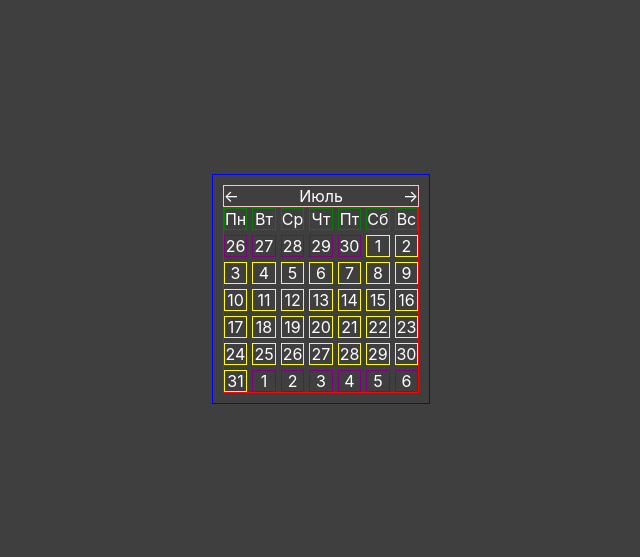
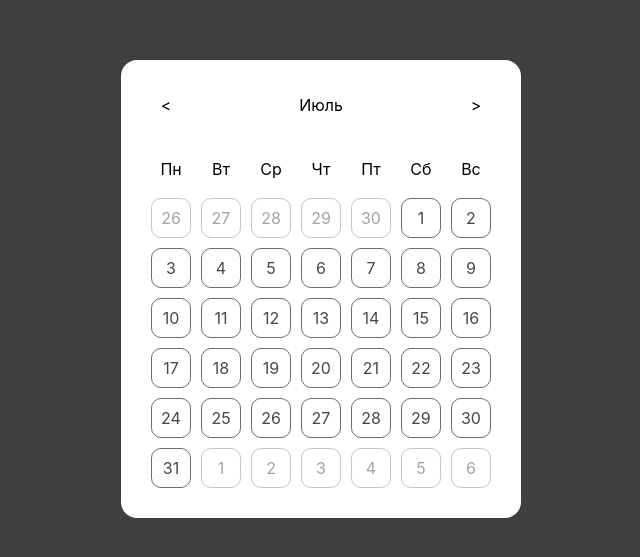
Before and after one commit to kabanooovd/custom_calendar, a React (Create React App) app: page / in a window 1280 px wide. Shown: the part 111-668 px from the top of the page, without its empty margins (319-959 px from the left). Built offline with nearby package versions, Linux system fonts and the light colour scheme.

Commit message:
styled calendar

```diff
--- a/src/Calendar/Calendar.css
+++ b/src/Calendar/Calendar.css
@@ -1,15 +1,22 @@
 /* container */
 .custom_calendar__container {
-    border: 1px solid blue;
-    padding: 10px;
+    background-color: #FFFFFF;
+    border-radius: 16px;
+    margin-bottom: 0;
+    padding: 30px;
+    transition: margin-bottom 0.4s;
+    transition-timing-function: cubic-bezier(.25,1.9,.71,.56);
+}
+
+.custom_calendar__container:hover {
+    margin-bottom: 40px;
 }
 
 .custom_calendar_content__wrapper {
-    border: 1px solid red;
     display: grid;
     grid-template-columns: repeat(7, 1fr);
     grid-template-rows: 1fr;
-    gap: 5px;
+    gap: 10px;
 }
 
 /* day */
@@ -18,26 +25,50 @@
     display: flex;
     justify-content: center;
     align-items: center;
+    padding: 9px;
+    border-radius: 10px;
+    border: 1px solid rgb(107, 107, 107);
+    color: #474747;
 }
 
 .custom_day_title__container {
-    border: 1px solid green;
+    /* border: 1px solid green; */
+    display: flex;
+    justify-content: center;
+    align-items: center;
+    padding: 9px;
+
+}
+
+.custom_next_day__container {
+    border: 1px solid rgb(197, 197, 196);
+    color: #a3a3a3;
+    display: flex;
+    justify-content: center;
+    align-items: center;
+    padding: 9px;
+    border-radius: 10px;
+
+}
+
+/* month control */
+.custom_month_control__container {
+    display: flex;
+    justify-content: space-between;
+    align-items: center;
+    margin-bottom: 30px;
+}
+
+.custom_month_control__container div {
+    cursor: pointer;
+    width: 30px;
+    height: 30px;
+    border-radius: 50%;
     display: flex;
     justify-content: center;
     align-items: center;
 }
 
-.custom_next_day__container {
-    border: 1px solid purple;
-    display: flex;
-    justify-content: center;
-    align-items: center;
+.custom_month_control__container div:hover {
+    background-color: rgb(228, 228, 228);
 }
-
-/* month control */
-.custom_month_control__container {
-    border: 1px solid pink;
-    display: flex;
-    justify-content: space-between;
-    align-items: center;
-}
--- a/src/Calendar/Calendar.tsx
+++ b/src/Calendar/Calendar.tsx
@@ -33,12 +33,21 @@ export const Calendar = () => {
         alert(onGetIsoStringWithNoTimeZone(day));
     };
 
+    const onSwitchMonth = (option: "next" | "prev") => {
+        if (option === "next") {
+            setCurrnetMonth(val => val + 1)
+        }
+        if (option === "prev") {
+            setCurrnetMonth(val => val - 1)
+        }
+    }
+
     return (
         <div className="custom_calendar__container">
             <div className="custom_month_control__container">
-                <div>&larr;</div>
+                <div onClick={() => onSwitchMonth("prev")}>&#60;</div>
                 <span>{MONTHS_MAPPER[currnetMonth]}</span>
-                <div>&rarr;</div>
+                <div onClick={() => onSwitchMonth("next")}>&#62;</div>
             </div>
             <div className="custom_calendar_content__wrapper">
                 {weekDays.map((_, idx) => (
--- a/src/index.css
+++ b/src/index.css
@@ -6,7 +6,6 @@ body {
   -webkit-font-smoothing: antialiased;
   -moz-osx-font-smoothing: grayscale;
   background-color: rgb(63, 63, 63);
-  color: white;
 }
 
 code {
```
